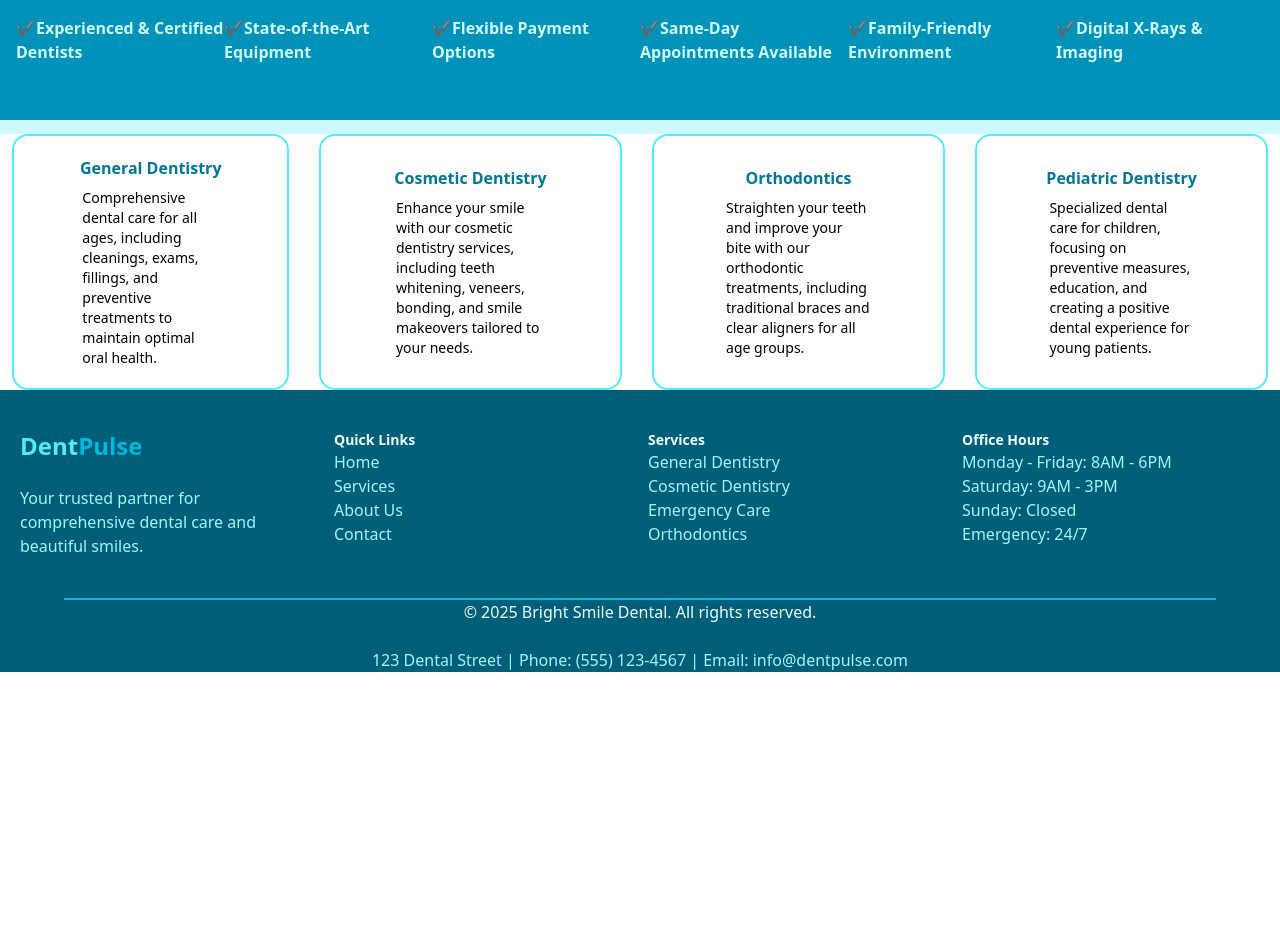
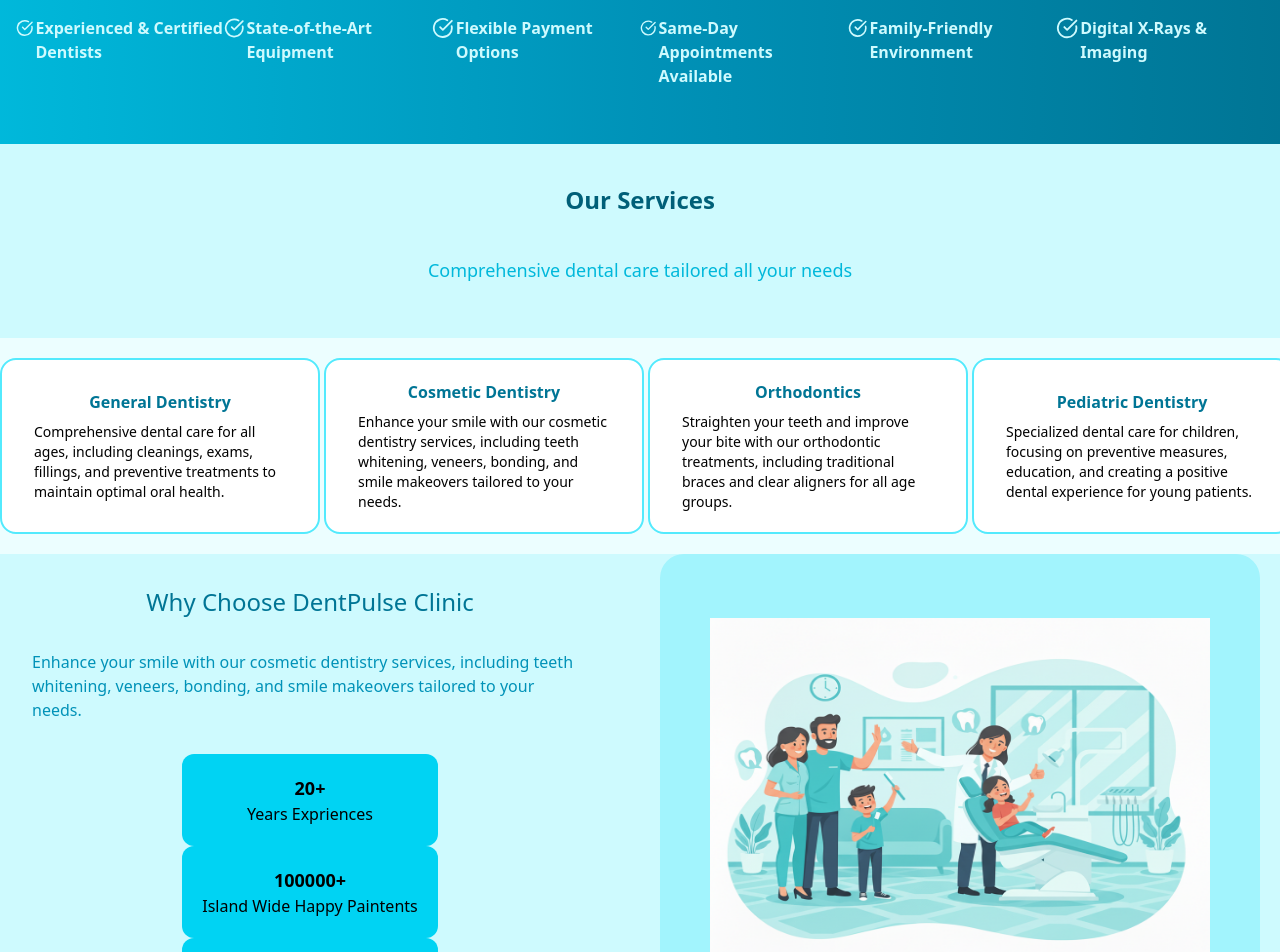
Before and after one commit to HVPasindu/DentPulse, a React app in the folder frontend/: page / in a window 1280 px wide. Shown: the part 520-1472 px from the top of the page. Before the commit the page ends 1192 px from the top, so only its background shows below. Built offline with nearby package versions, Linux system fonts and the light colour scheme; the HTML template or start-up script is replaced by a standard one.

Commit message:
middle section fixed first stage

```diff
--- a/frontend/src/App.jsx
+++ b/frontend/src/App.jsx
@@ -1,9 +1,11 @@
 import React from 'react'
 import { Header } from './MainInterface Components/Header'
 import { Footer } from './MainInterface Components/Footer'
-import {Hero} from './MainInterface Components/Hero'
+import { Hero } from './MainInterface Components/Hero'
 import { servicesData } from './data/servicedata'
 import { Services } from './MainInterface Components/Services'
+import { MiddleSection } from './MainInterface Components/MiddleSection'
+
 
 function App() {
 
@@ -15,12 +17,16 @@ function App() {
 
       </div>
       <div>
-           <Hero/>
+        <Hero />
       </div>
 
-    <div className='flex justify-around gap-x-1.5' >
-      {servicesData.map((service,index)=>(<Services title={service.title} description={service.description}/>))}
+      <div className='grid grid-cols-1 md:grid-cols-2 lg:grid-cols-4  gap-4 py-5 bg-cyan-50 mx-auto' >
 
+        {servicesData.map((service, index) => (<Services title={service.title} description={service.description} />))}
+
+      </div>
+      <div>
+        <MiddleSection />
       </div>
 
       <div className='bg-cyan-800'>
@@ -31,7 +37,6 @@ function App() {
 
     </>
 
-
   )
 }
 
--- a/frontend/src/MainInterface Components/Hero.jsx
+++ b/frontend/src/MainInterface Components/Hero.jsx
@@ -1,7 +1,6 @@
+import { CircleCheckBig } from "lucide-react";
+
 export function Hero() {
-
-
-
 
     return (
         <div className="grid grid-cols-1 pb-3.5 bg-cyan-100 ">
@@ -18,16 +17,28 @@ export function Hero() {
                 <button className="rounded-lg bg-cyan-600 text-white hover:shadow-2xl px-7 py-3 hover:bg-cyan-800">Book Appointment</button>
                 <button className="rounded-lg bg-white border-cyan-600 border-2 px-7 py-3 hover:bg-cyan-200" >📞Call Us Now</button>
             </div>
-            <div className="bg-cyan-600   justify-between px-4 py-14 mt-10 text-cyan-100 font-bold grid grid-cols-1 gap-y-4  md:grid-cols-2  lg:grid-cols-3 xl:grid-cols-6 ">
+            <div className=" bg-linear-to-r from-cyan-500 via-cyan-600 to-cyan-700  justify-between px-4 py-14 mt-10 text-cyan-100 font-bold grid grid-cols-1 gap-y-4  md:grid-cols-2  lg:grid-cols-3 xl:grid-cols-6 ">
 
-                <h1> ✔️Experienced & Certified Dentists  </h1>
-                <h1> ✔️State-of-the-Art Equipment   </h1>
-                <h1> ✔️Flexible Payment Options </h1>
-                <h1> ✔️Same-Day Appointments Available </h1>
-                <h1>✔️Family-Friendly Environment</h1>
-                <h1>✔️Digital X-Rays & Imaging</h1>
+                <h1 className="flex gap-x-0.5"> <CircleCheckBig />Experienced & Certified Dentists  </h1>
+                <h1 className="flex gap-x-0.5"> <CircleCheckBig />State-of-the-Art Equipment   </h1>
+                <h1 className="flex gap-x-0.5"> <CircleCheckBig />Flexible Payment Options </h1>
+                <h1 className="flex gap-x-0.5"> <CircleCheckBig/>Same-Day Appointments Available </h1>
+                <h1 className="flex gap-x-0.5"><CircleCheckBig/>Family-Friendly Environment</h1>
+                <h1 className="flex gap-x-0.5"><CircleCheckBig/>Digital X-Rays & Imaging</h1>
 
             </div>
+
+            <div className=" flex flex-col bg-cyan-100  items-center justify-center p-10">
+
+
+                <h1 className="text-2xl font-bold text-cyan-800 pb-10">
+                   Our Services
+                </h1>
+                <h1 className="text-lg font-medium text-cyan-500"> Comprehensive dental care tailored all your needs</h1>
+
+
+            </div>
+
         </div>
 
     )
--- /dev/null
+++ b/frontend/src/MainInterface Components/MiddleSection.jsx
@@ -0,0 +1,29 @@
+import { MiddleSectionCard } from "./MiddleSectionCard"
+import { middledata } from "../data/middledata"
+export function MiddleSection() {
+
+
+    return (
+
+        <div className="grid grid-cols-1 justify-around md:grid-cols-2 gap-x-10 bg-cyan-100 ">
+
+            <div className="flex flex-col justify-center items-center">
+
+                <h1 className="text-2xl font-medium   text-cyan-700">Why Choose DentPulse Clinic</h1>
+                <h1 className="font-light m-8 text-cyan-600">Enhance your smile with our cosmetic dentistry services, including teeth whitening, veneers, bonding, and smile makeovers tailored to your needs. </h1>
+                <div className="">
+
+                    {middledata.map((middle_data)=>(<MiddleSectionCard main_text={middle_data.main_text} second_text={middle_data.second_text}/>))}
+
+                </div>
+            </div>
+            <div className="bg-cyan-200 rounded-3xl w-[600px] h-[600px]  ">
+
+                <img src="middlesection.png" alt="middlesection_image" className="w-[500px] h-[500px] pt-16 mx-auto" />
+            </div>
+
+        </div>
+
+
+    )
+}
--- /dev/null
+++ b/frontend/src/MainInterface Components/MiddleSectionCard.jsx
@@ -0,0 +1,15 @@
+import { middledata } from "../data/middledata"
+
+export function MiddleSectionCard(props){
+
+
+    return (
+        <div className=" flex flex-col rounded-xl items-center p-5 bg-cyan-400 hover:scale-105 transition-transform duration-300">
+
+            <h1 className="font-semibold text-lg">{props.main_text}</h1>
+
+            <h1>{props.second_text}</h1>
+        </div>
+
+    )
+}
--- a/frontend/src/MainInterface Components/Services.jsx
+++ b/frontend/src/MainInterface Components/Services.jsx
@@ -3,10 +3,11 @@ export function Services(props) {
 
     return (
 
-        <div className=" flex flex-col justify-center items-center mx-3 bg-white rounded-2xl py-5 border-cyan-300 border-2 ">
+        <div className=" flex flex-col justify-center items-center p-8 bg-white rounded-2xl py-5 border-cyan-300 border-2 w-[320px] mx-auto hover:shadow-2xl">
 
             <h1 className="font-bold  text-cyan-700 pb-2">{props.title}</h1>
-            <div className="w-[50%] items-center justify-center">
+            <div className=" items-center justify-center">
+
                 <h1 className="text-sm ">{props.description}</h1>
             </div>
         </div>
--- /dev/null
+++ b/frontend/src/data/middledata.jsx
@@ -0,0 +1,27 @@
+export const middledata=[
+    {id:1,
+        main_text:"20+",
+        second_text:"Years Expriences",
+    },
+    {
+        id:2,
+        main_text:"100000+",
+        second_text:"Island Wide Happy Paintents"
+    },
+    {
+        id:3,
+        main_text:"1",
+        second_text:"Experinced Dentist",
+
+    },
+    {
+        id:4,
+        main_text:"97%",
+        second_text:"Statisfaction Rate",
+
+    },
+
+
+
+
+]
```
Also changed, not shown: frontend/public/middlesection.png (added), frontend/public/section.png (added). Lines whose indentation alone changed are shown as unchanged.
